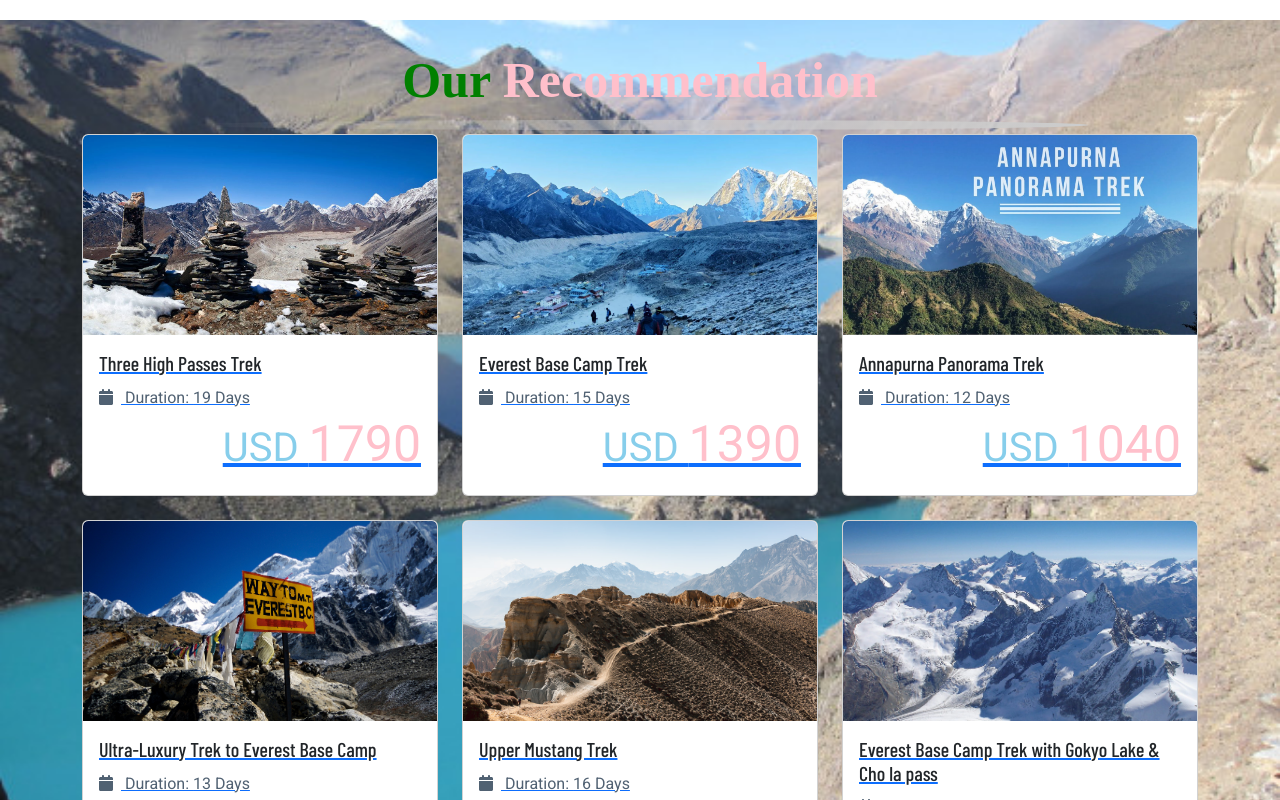
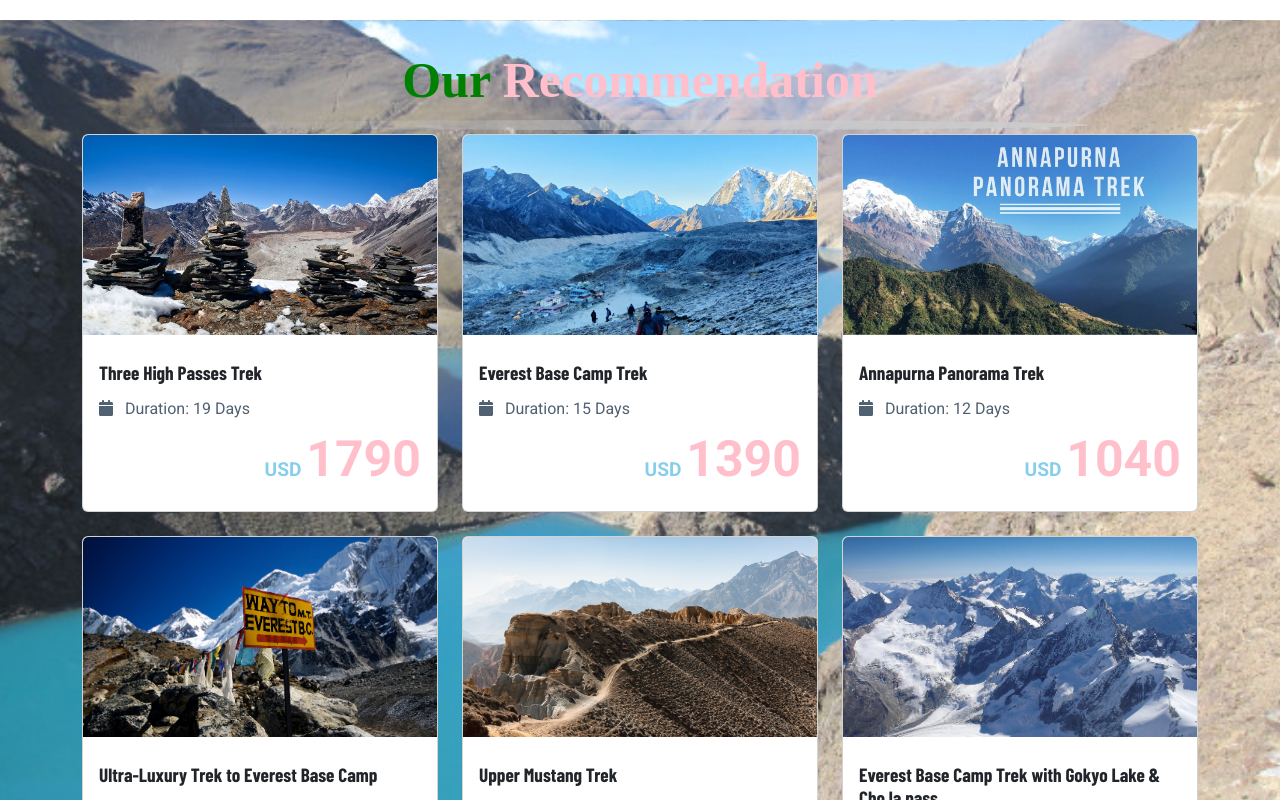
Before and after one commit to Futurecompany2025/TravelProject, a React (Create React App) app: page / in a window 1280 px wide. Shown: the part 1680-2480 px from the top of the page. Built offline with nearby package versions, Linux system fonts and the light colour scheme; a web font is replaced by a local one.

Commit message:
Frontend Changes

```diff
--- a/src/components/recommendation.css
+++ b/src/components/recommendation.css
@@ -19,6 +19,7 @@
   bottom: -10px; /* Adjusted vertical position to be just below the text */
   left: 0; /* Ensure the line spans the entire width */
 }
+
 .site-header {
   text-align: center;
   font-family: 'Playfair Display', serif;
@@ -27,33 +28,64 @@
   color: var(--secondary-color);
   margin-bottom: 10px; /* Adjusted margin-bottom for spacing */
 }
+
 .green-text {
   color: green;
   font-size: 3.125rem;
 }
-.card {
-  overflow: hidden;
-}
-.zoom-image {
-  transition: transform 0.3s ease-in-out;
-}
-.zoom-image:hover {
-  transform: scale(1.1);
-}
+
 .blue-text {
   color: pink;
   font-size: 3.125rem;
 }
+
+.card {
+  overflow: hidden;
+}
+
+.zoom-image {
+  transition: transform 0.3s ease-in-out;
+}
+
+.zoom-image:hover {
+  transform: scale(1.1);
+}
+
 .price-section {
   display: flex;
   justify-content: flex-end;
 }
+
 .price {
   color: skyblue;
   font-size: 2.5rem;
 }
+
 .recommendation-image {
   width: 100%;
   height: 200px; /* Set a fixed height for consistent display */
   object-fit: cover; /* Maintain aspect ratio and cover the entire space */
 }
+
+/* Remove underline from links */
+.recommendation-link {
+  text-decoration: none;
+  color: inherit;
+}
+
+.card-title {
+  margin: 10px 0;
+  font-size: 1.2rem;
+  font-weight: bold;
+}
+
+.card-text {
+  margin: 10px 0;
+  font-size: 1rem;
+}
+
+.price {
+  margin: 10px 0;
+  font-size: 1.2rem;
+  font-weight: bold;
+}
```
